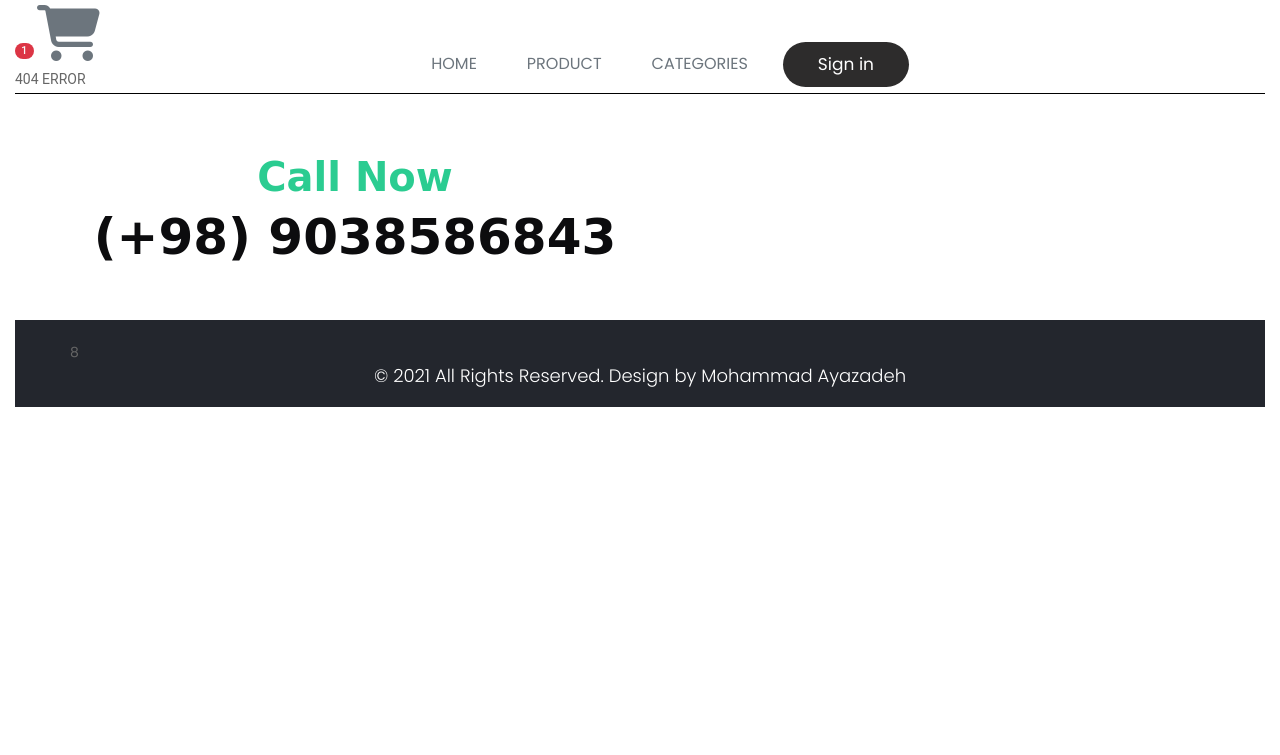
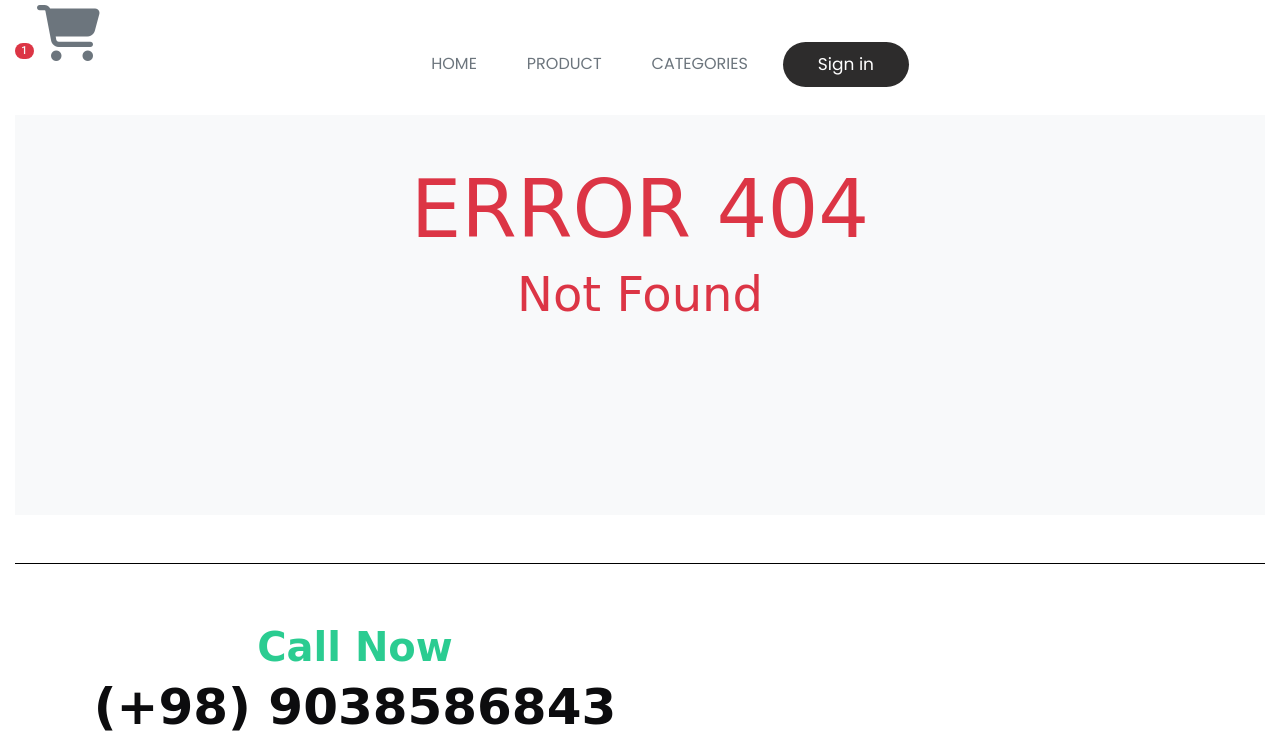
Before and after one commit to Ayazadeh/online_shop, a Django app: template templates/404.html in a window 1280 px wide. Shown: the top 755 px of the page. Before the commit the page ends 407 px from the top, so only its background shows below. Run offline with Django 3.2, Linux system fonts and the light colour scheme; the template is opened without the code that fills it, so the values that code supplies are empty; parts of the project's set-up code (start-up, migrations or seed data) failed here and were passed over; some libraries are stand-ins or nearby versions; some web fonts are replaced.

Commit message:
modified 404 error page

```diff
--- a/templates/404.html
+++ b/templates/404.html
@@ -1,5 +1,12 @@
 {% extends 'basehtml.html' %}
+{% block head %}
+    <style>
 
+    </style>
+{% endblock %}
 {% block content %}
-    404 ERROR
+<div class="my-5 py-5 text-center bg-light" style="height: 25rem;">
+    <h1 class="text-danger" style="font-size: 5rem"> ERROR 404</h1>
+    <h3 class="text-danger" style="font-size: 3rem">Not Found</h3>
+</div>
 {% endblock %}
```
